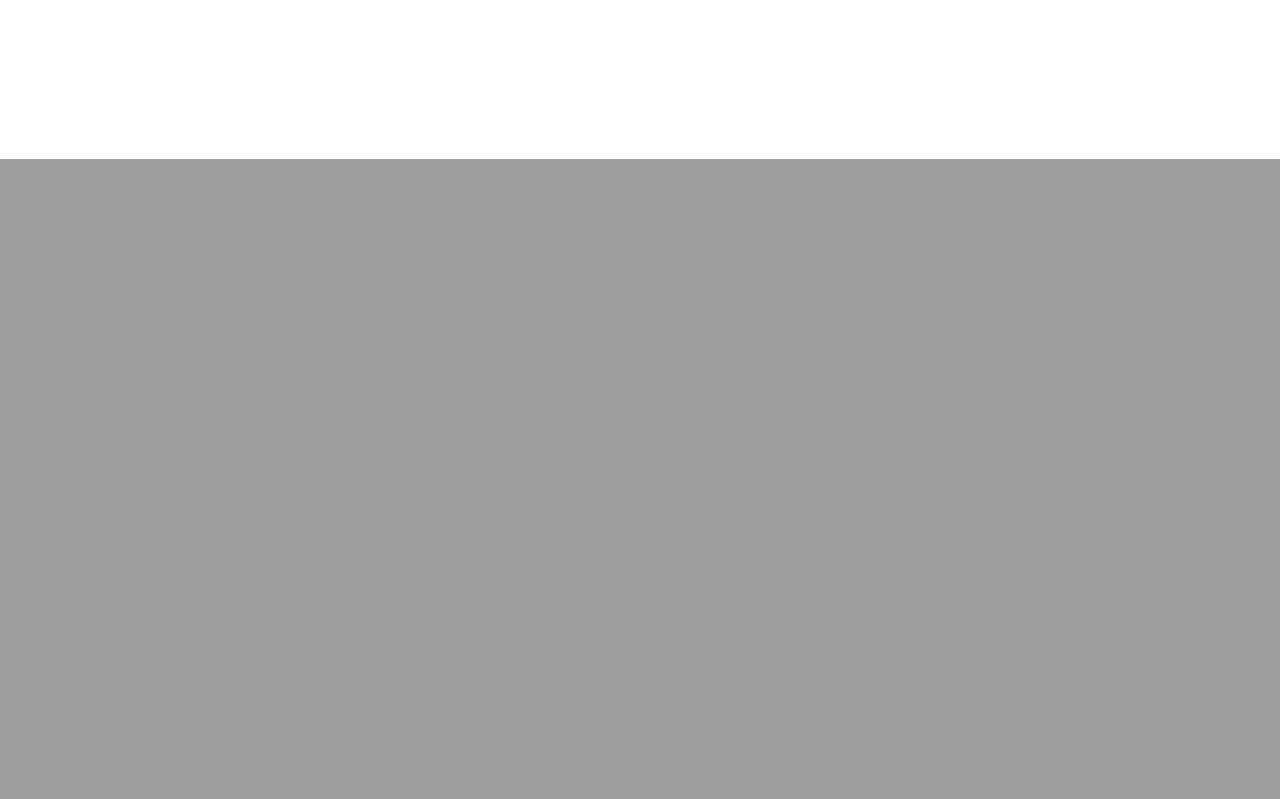
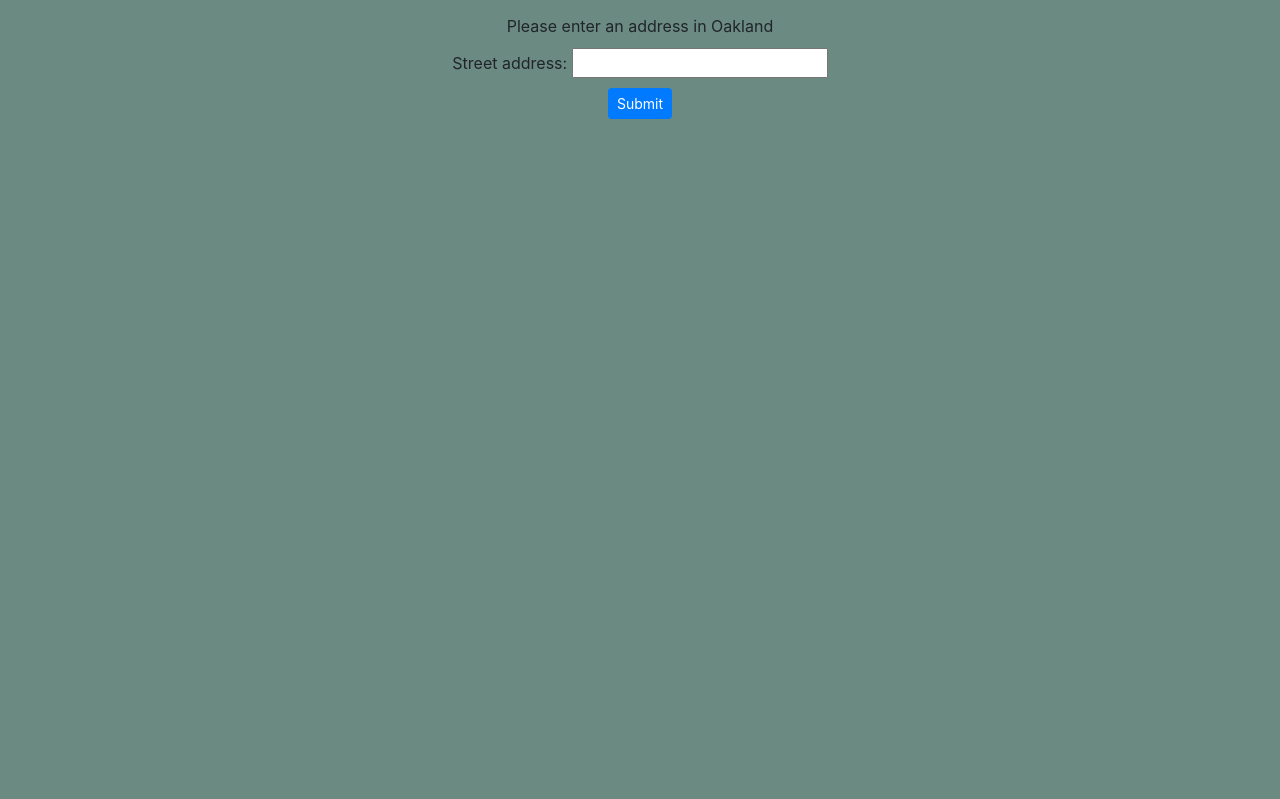
Before and after one commit to stroopwafel79/Safe-Home, a Flask app: page / in a window 1280 px wide. Shown: the part 641-1440 px from the top of the page. Before the commit the page ends 800 px from the top, so only its background shows below. Run offline with Flask 2, Linux system fonts and the light colour scheme; some libraries are stand-ins or nearby versions.

Commit message:
Homepage needs only minor tweaks, but can be done as is

```diff
--- a/static/style.css
+++ b/static/style.css
@@ -1,18 +1,46 @@
+html, body, #outer-container {
+	width: 100%;
+	height: 100%;
+}
+
+#outer-container {
+	padding: 0px;
+}
+
 #top-pic {
 	min-height: 500px;
 	height: 80%;
 	background: url("tribune_bldg.jpg");
 	background-repeat:no-repeat;
     background-size:cover;
-
+    padding: 0px;
+    width: 100%;
 }
 
 #title {
-	padding-left: 175px;
+	padding-left: 300px;
 	padding-top: 20px;
-	font-size: 250px;
+	font-size: 70px;
 	font-weight: bold;
-	color: red;
+	color: #A61515;
+}
+
+#bottom-content {
+	background-color: #6A8A82;
+	height: 100%;
+	width: 100%;
+	padding: 0px;
+}
+
+#bottom {
+	text-align: center;
+	padding-top: 15px;
+	padding-bottom: 15px;
+}
+
+#input {
+	padding-top: 10px;
+	padding-bottom: 10px;
 }
 
 #map {
--- a/templates/homepage.html
+++ b/templates/homepage.html
@@ -3,22 +3,24 @@
 {% block title %}Homepage{% endblock %}
 
 {% block content %}
-<div class="container-fluid">
-	<div class="row-fluid" id="top-pic">
-		<div class="col">
+<div class="container-fluid" id="outer-container">
+	<div class="container-fluid" id="top-pic">
+		<div class="row-fluid">
 			<div id="title">
 				<h3>Safe@Home</h3>
 			</div>
 		</div>
 	</div>
-	<div class="row-fluid">
-		<div class="col">
+	<div class="container-fluid" id="bottom-content">
+		<div class="row-fluid" id="bottom">
 			<form action="/map">
+				<div>
 				Please enter an address in Oakland
-				<div>
-				  Street address:<input type="text" name="address">
 				</div>
-				<div>
+				<div id="input">
+				  Street address: <input type="text" name="address">
+				</div>
+				<div id="homepage-submit">
 				   <button type="submit" class="btn btn-primary btn-sm">Submit</button>
 				</div>
 			</form>
```
